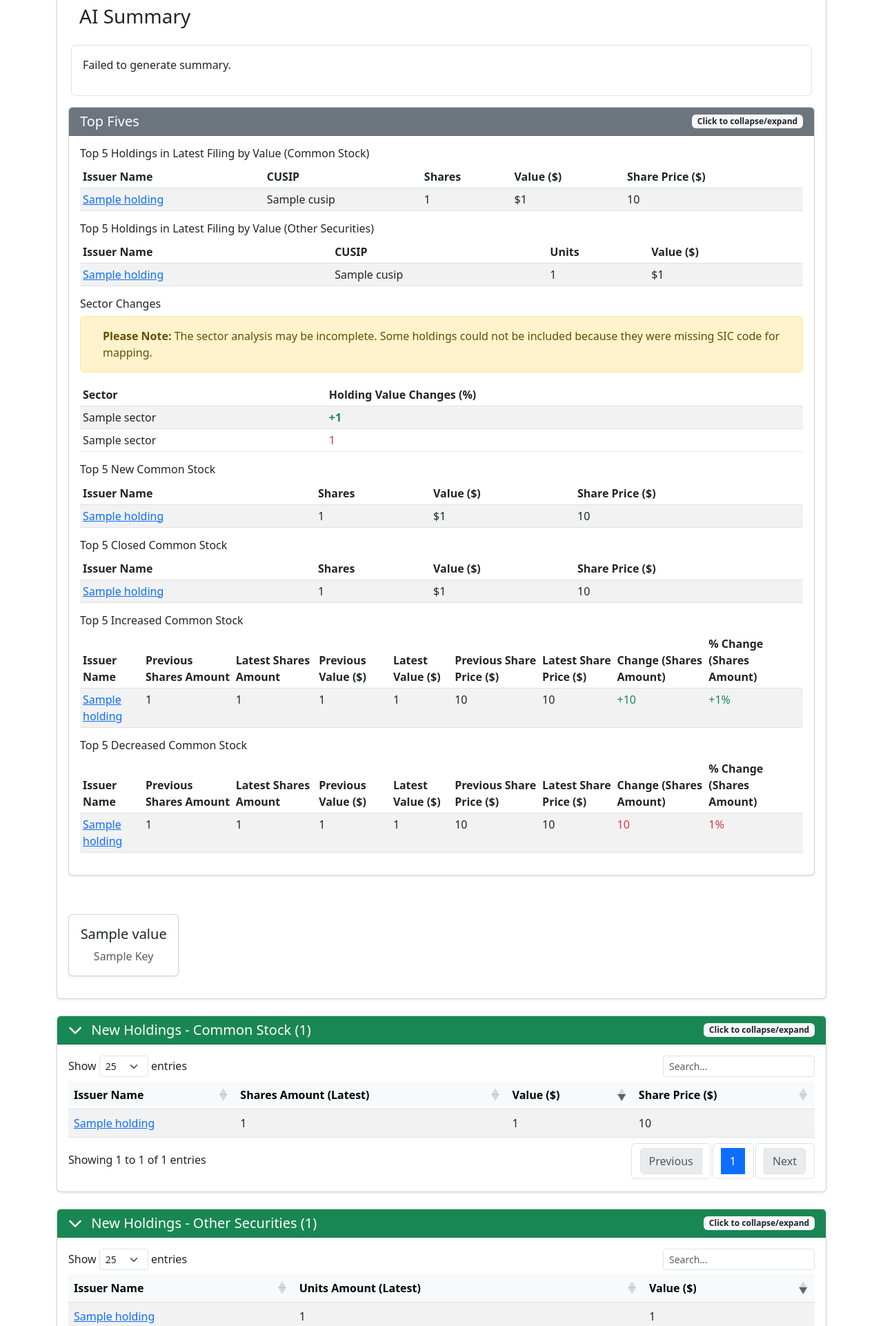
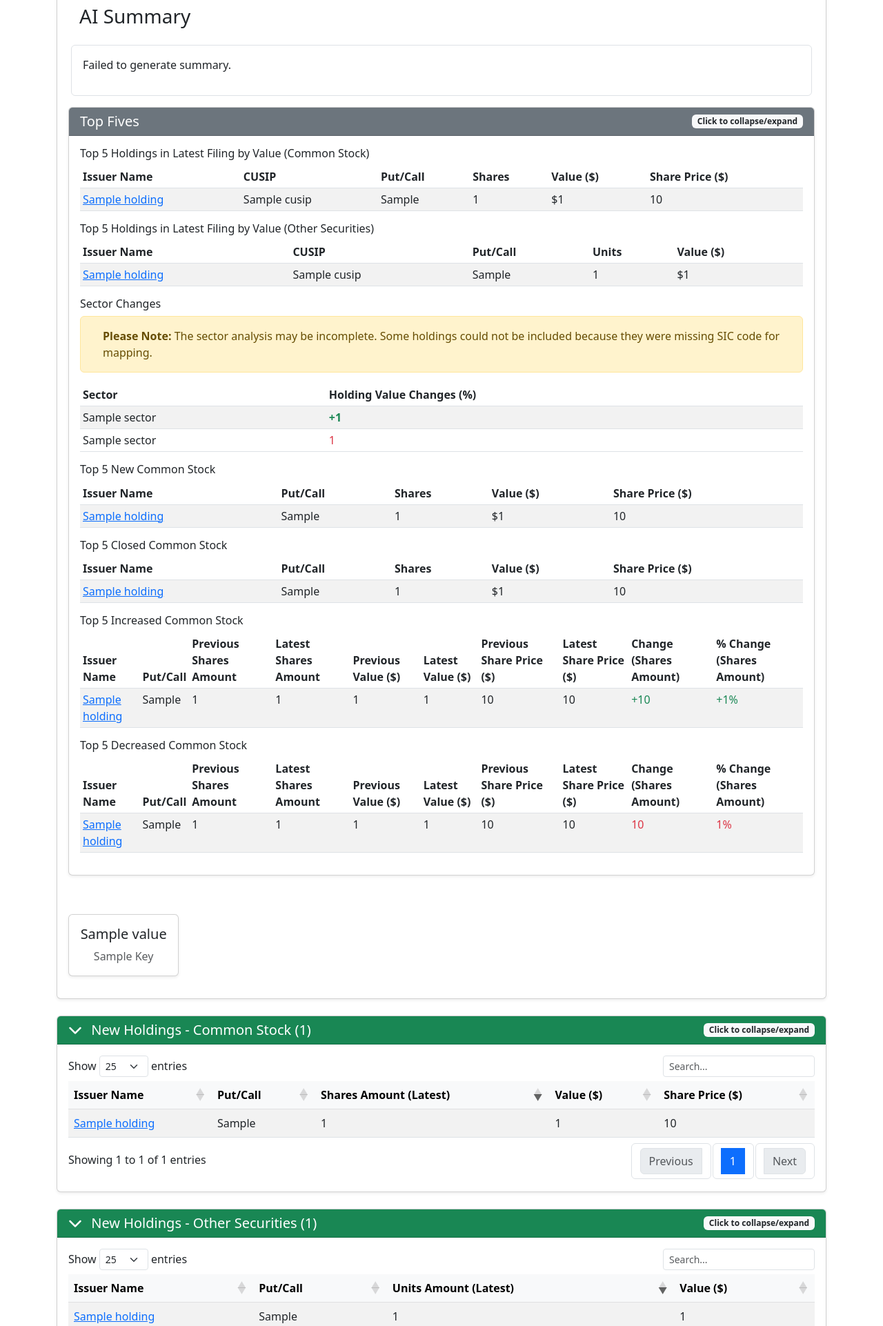
Before and after one commit to JasonLing95/secweb, a Flask app: page /company/latest/1 in a window 1280 px wide. Shown: the part 538-2460 px from the top of the page at 69% size. Run offline with Flask 3, Linux system fonts and the light colour scheme; a database or web service that is not in the repository returns one stand-in record (values such as "Sample title"); data that the repository does not hold is empty; some libraries are stand-ins or nearby versions.

Commit message:
put/call and company search

```diff
--- a/app.py
+++ b/app.py
@@ -52,7 +52,7 @@ def human_readable_date(timestamp_string):
         # datetime.fromisoformat() is used to parse the timestamp
         dt_object = datetime.fromisoformat(timestamp_string)
         # strftime() is used to format the datetime object into a new string
-        return dt_object.strftime("%B %d, %Y at %I:%M %p")
+        return dt_object.strftime("%B %d, %Y at %H:%M")
     except ValueError:
         return "Invalid Date"
 
@@ -128,6 +128,7 @@ def index():
         per_page=per_page,
         current_sort_by=sorting.get("current_sort_by"),
         current_sort_order=sorting.get("current_sort_order"),
+        api_url=API_BASE_URL_CLIENT,
     )
 
 
--- a/templates/compare.html
+++ b/templates/compare.html
@@ -95,6 +95,7 @@ comparison.metadata.previous_filing.multiplication_applied %}
                                 <tr>
                                     <th>Issuer Name</th>
                                     <th>CUSIP</th>
+                                    <th>Put/Call</th>
                                     <th>Shares</th>
                                     <th>Value ($)</th>
                                     <th data-type="numeric">Share Price ($)</th>
@@ -108,6 +109,7 @@ comparison.metadata.previous_filing.multiplication_applied %}
                                         target="_blank">{{ holding.issuer_name_clean }}</a>
                                     </td>
                                     <td>{{ holding.cusip }}</td>
+                                    <td>{{ holding.put_or_call or 'N/A' }}</td>
                                     <td>{{ holding.total_shares_latest | format_number }}</td>
                                     <td>${{ holding.total_value_latest | format_number }}</td>
                                     <td>{{ holding.per_share_price_latest }}</td>
@@ -131,6 +133,7 @@ comparison.metadata.previous_filing.multiplication_applied %}
                                 <tr>
                                     <th>Issuer Name</th>
                                     <th>CUSIP</th>
+                                    <th>Put/Call</th>
                                     <th>Units</th>
                                     <th>Value ($)</th>
                                 </tr>
@@ -143,6 +146,7 @@ comparison.metadata.previous_filing.multiplication_applied %}
                                         target="_blank">{{ holding.issuer_name_clean }}</a>
                                     </td>
                                     <td>{{ holding.cusip }}</td>
+                                    <td>{{ holding.put_or_call or 'N/A' }}</td>
                                     <td>{{ holding.total_units_latest | format_number }}</td>
                                     <td>${{ holding.total_value_latest | format_number }}</td>
                                 </tr>
@@ -204,6 +208,7 @@ comparison.metadata.previous_filing.multiplication_applied %}
                             <thead>
                                 <tr>
                                     <th>Issuer Name</th>
+                                    <th>Put/Call</th>
                                     <th>Shares</th>
                                     <th>Value ($)</th>
                                     <th data-type="numeric">Share Price ($)</th>
@@ -214,6 +219,7 @@ comparison.metadata.previous_filing.multiplication_applied %}
                                 <tr>
                                     <td><a href="https://www.google.com/search?q={{ holding.issuer_name_clean }} stock price"
                                             target="_blank">{{holding.issuer_name_clean}}</a></td>
+                                    <td>{{ holding.put_or_call or 'N/A' }}</td>
                                     <td>{{ holding.total_shares_latest | format_number }}</td>
                                     <td>${{ holding.total_value_latest | format_number }}</td>
                                     <td>{{ holding.per_share_price_latest }}</td>
@@ -236,6 +242,7 @@ comparison.metadata.previous_filing.multiplication_applied %}
                             <thead>
                                 <tr>
                                     <th>Issuer Name</th>
+                                    <th>Put/Call</th>
                                     <th>Shares</th>
                                     <th>Value ($)</th>
                                     <th data-type="numeric">Share Price ($)</th>
@@ -246,6 +253,7 @@ comparison.metadata.previous_filing.multiplication_applied %}
                                 <tr>
                                     <td><a href="https://www.google.com/search?q={{ holding.issuer_name_clean_prev }} stock price"
                                             target="_blank">{{holding.issuer_name_clean_prev}}</a></td>
+                                    <td>{{ holding.put_or_call or 'N/A' }}</td>
                                     <td>{{ holding.total_shares_prev | format_number }}</td>
                                     <td>${{ holding.total_value_prev | format_number }}</td>
                                     <td>{{ holding.per_share_price_prev }}</td>
@@ -268,6 +276,7 @@ comparison.metadata.previous_filing.multiplication_applied %}
                             <thead>
                                 <tr>
                                     <th>Issuer Name</th>
+                                    <th>Put/Call</th>
                                     <th data-type="numeric">Previous Shares Amount</th>
                                     <th data-type="numeric">Latest Shares Amount</th>
                                     <th data-type="numeric">Previous Value ($)</th>
@@ -283,6 +292,7 @@ comparison.metadata.previous_filing.multiplication_applied %}
                                 <tr>
                                     <td><a href="https://www.google.com/search?q={{ holding.issuer_name_clean }} stock price"
                                             target="_blank">{{holding.issuer_name_clean}}</a></td>
+                                    <td>{{ holding.put_or_call or 'N/A' }}</td>
                                     <td>{{ holding.total_shares_prev | default(0) | format_number }}</td>
                                     <td>{{ holding.total_shares_latest | default(0) | format_number }}</td>
                                     <td>{{ (holding.total_value_prev | default(0)) | format_number }}</td>
@@ -313,6 +323,7 @@ comparison.metadata.previous_filing.multiplication_applied %}
                             <thead>
                                 <tr>
                                     <th>Issuer Name</th>
+                                    <th>Put/Call</th>
                                     <th data-type="numeric">Previous Shares Amount</th>
                                     <th data-type="numeric">Latest Shares Amount</th>
                                     <th data-type="numeric">Previous Value ($)</th>
@@ -328,6 +339,7 @@ comparison.metadata.previous_filing.multiplication_applied %}
                                 <tr>
                                     <td><a href="https://www.google.com/search?q={{ holding.issuer_name_clean }} stock price"
                                             target="_blank">{{holding.issuer_name_clean}}</a></td>
+                                    <td>{{ holding.put_or_call or 'N/A' }}</td>
                                     <td>{{ holding.total_shares_prev | default(0) | format_number }}</td>
                                     <td>{{ holding.total_shares_latest | default(0) | format_number }}</td>
                                     <td>{{ (holding.total_value_prev | default(0)) | format_number }}</td>
@@ -391,6 +403,7 @@ comparison.metadata.previous_filing.multiplication_applied %}
                     <thead class="table-light">
                         <tr>
                             <th data-type="string">Issuer Name</th>
+                            <th>Put/Call</th>
                             <th data-type="numeric">Shares Amount (Latest)</th>
                             <th data-type="numeric">Value ($)</th>
                             <th data-type="numeric">Share Price ($)</th>
@@ -401,6 +414,7 @@ comparison.metadata.previous_filing.multiplication_applied %}
                         <tr>
                             <td><a href="https://www.google.com/search?q={{ holding.issuer_name_clean }} stock price"
                                     target="_blank">{{holding.issuer_name_clean}}</a></td>
+                            <td>{{ holding.put_or_call or 'N/A' }}</td>
                             <td>{{ holding.total_shares_latest | default(0) | format_number }}</td>
                             <td>{{ (holding.total_value_latest) | format_number }}</td>
                             <td>{{ holding.per_share_price_latest }}</td>
@@ -434,6 +448,7 @@ comparison.metadata.previous_filing.multiplication_applied %}
                     <thead class="table-light">
                         <tr>
                             <th data-type="string">Issuer Name</th>
+                            <th>Put/Call</th>
                             <th data-type="numeric">Units Amount (Latest)</th>
                             <th data-type="numeric">Value ($)</th>
                             <!-- <th data-type="numeric">Share Price ($)</th> -->
@@ -444,6 +459,7 @@ comparison.metadata.previous_filing.multiplication_applied %}
                         <tr>
                             <td><a href="https://www.google.com/search?q={{ holding.issuer_name_clean }} stock price"
                                     target="_blank">{{holding.issuer_name_clean}}</a></td>
+                            <td>{{ holding.put_or_call or 'N/A' }}</td>
                             <td>{{ holding.total_units_latest | default(0) | format_number }}</td>
                             <td>{{ (holding.total_value_latest) | format_number }}</td>
                             <!-- <td>{{ holding.per_share_price_latest }}</td> -->
@@ -478,6 +494,7 @@ comparison.metadata.previous_filing.multiplication_applied %}
                     <thead class="table-light">
                         <tr>
                             <th data-type="string">Issuer Name</th>
+                            <th data-type="numeric">Put/Call</th>
                             <th data-type="numeric">Shares Amount (Previous)</th>
                             <th data-type="numeric">Value ($)</th>
                             <th data-type="numeric">Share Price ($)</th>
@@ -489,6 +506,7 @@ comparison.metadata.previous_filing.multiplication_applied %}
                             <td><a href="https://www.google.com/search?q={{ holding.issuer_name_clean_prev }} stock price"
                                     target="_blank">{{
                                     holding.issuer_name_clean_prev }}</a></td>
+                            <td>{{ holding.put_or_call or 'N/A' }}</td>
                             <td>{{ holding.total_shares_prev | default(0) | format_number }}</td>
                             <td>{{ (holding.total_value_prev) | format_number }}</td>
                             <td>{{ holding.per_share_price_prev }}</td>
@@ -522,6 +540,7 @@ comparison.metadata.previous_filing.multiplication_applied %}
                     <thead class="table-light">
                         <tr>
                             <th data-type="string">Issuer Name</th>
+                            <th data-type="numeric">Put/Call</th>
                             <th data-type="numeric">Units Amount (Previous)</th>
                             <th data-type="numeric">Value ($)</th>
                             <!-- <th data-type="numeric">Share Price ($)</th> -->
@@ -533,6 +552,7 @@ comparison.metadata.previous_filing.multiplication_applied %}
                             <td><a href="https://www.google.com/search?q={{ holding.issuer_name_clean_prev }} stock price"
                                     target="_blank">{{
                                     holding.issuer_name_clean_prev }}</a></td>
+                            <td>{{ holding.put_or_call or 'N/A' }}</td>
                             <td>{{ holding.total_units_prev | default(0) | format_number }}</td>
                             <td>{{ (holding.total_value_prev) | format_number }}</td>
                             <!-- <td>{{ holding.per_share_price_prev }}</td> -->
@@ -567,6 +587,7 @@ comparison.metadata.previous_filing.multiplication_applied %}
                     <thead class="table-light">
                         <tr>
                             <th data-type="string">Issuer Name</th>
+                            <th>Put/Call</th>
                             <th data-type="numeric">Previous Shares Amount</th>
                             <th data-type="numeric">Latest Shares Amount</th>
                             <th data-type="numeric">Previous Value ($)</th>
@@ -583,6 +604,7 @@ comparison.metadata.previous_filing.multiplication_applied %}
                             <td><a href="https://www.google.com/search?q={{ holding.issuer_name_clean }} stock price"
                                     target="_blank">{{
                                     holding.issuer_name_clean }}</a></td>
+                            <td>{{ holding.put_or_call or 'N/A' }}</td>
                             <td>{{ holding.total_shares_prev | default(0) | format_number }}</td>
                             <td>{{ holding.total_shares_latest | default(0) | format_number }}</td>
                             <td>{{ (holding.total_value_prev | default(0)) | format_number }}</td>
@@ -621,6 +643,7 @@ comparison.metadata.previous_filing.multiplication_applied %}
                     <thead class="table-light">
                         <tr>
                             <th data-type="string">Issuer Name</th>
+                            <th data-type="string">Put/Call</th>
                             <th data-type="numeric">Previous Units Amount</th>
                             <th data-type="numeric">Latest Units Amount</th>
                             <th data-type="numeric">Previous Value ($)</th>
@@ -637,6 +660,7 @@ comparison.metadata.previous_filing.multiplication_applied %}
                             <td><a href="https://www.google.com/search?q={{ holding.issuer_name_clean }} stock price"
                                     target="_blank">{{
                                     holding.issuer_name_clean }}</a></td>
+                            <td>{{ holding.put_or_call or 'N/A' }}</td>
                             <td>{{ holding.total_units_prev | default(0) | format_number }}</td>
                             <td>{{ holding.total_units_latest | default(0) | format_number }}</td>
                             <td>{{ (holding.total_value_prev | default(0)) | format_number }}</td>
@@ -676,6 +700,7 @@ comparison.metadata.previous_filing.multiplication_applied %}
                     <thead class="table-light">
                         <tr>
                             <th data-type="string">Issuer Name</th>
+                            <th data-type="string">Put/Call</th>
                             <th data-type="numeric">Previous Shares Amount</th>
                             <th data-type="numeric">Latest Shares Amount</th>
                             <th data-type="numeric">Previous Value ($)</th>
@@ -692,6 +717,7 @@ comparison.metadata.previous_filing.multiplication_applied %}
                             <td><a href="https://www.google.com/search?q={{ holding.issuer_name_clean }} stock price"
                                     target="_blank">{{
                                     holding.issuer_name_clean }}</a></td>
+                            <td>{{ holding.put_or_call or 'N/A' }}</td>
                             <td>{{ holding.total_shares_prev | default(0) | format_number }}</td>
                             <td>{{ holding.total_shares_latest | default(0) | format_number }}</td>
                             <td>{{ (holding.total_value_prev | default(0)) | format_number }}</td>
@@ -730,6 +756,7 @@ comparison.metadata.previous_filing.multiplication_applied %}
                     <thead class="table-light">
                         <tr>
                             <th data-type="string">Issuer Name</th>
+                            <th data-type="string">Put/Call</th>
                             <th data-type="numeric">Previous Units Amount</th>
                             <th data-type="numeric">Latest Units Amount</th>
                             <th data-type="numeric">Previous Value ($)</th>
@@ -746,6 +773,7 @@ comparison.metadata.previous_filing.multiplication_applied %}
                             <td><a href="https://www.google.com/search?q={{ holding.issuer_name_clean }} stock price"
                                     target="_blank">{{
                                     holding.issuer_name_clean }}</a></td>
+                            <td>{{ holding.put_or_call or 'N/A' }}</td>
                             <td>{{ holding.total_units_prev | default(0) | format_number }}</td>
                             <td>{{ holding.total_units_latest | default(0) | format_number }}</td>
                             <td>{{ (holding.total_value_prev | default(0)) | format_number }}</td>
@@ -785,6 +813,7 @@ comparison.metadata.previous_filing.multiplication_applied %}
                     <thead class="table-light">
                         <tr>
                             <th data-type="string">Issuer Name</th>
+                            <th data-type="string">Put/Call</th>
                             <th data-type="numeric">Shares</th>
                             <th data-type="numeric">Value (Previous)</th>
                             <th data-type="numeric">Value (Latest)</th>
@@ -798,6 +827,7 @@ comparison.metadata.previous_filing.multiplication_applied %}
                             <td><a href="https://www.google.com/search?q={{ holding.issuer_name_clean }} stock price"
                                     target="_blank">{{
                                     holding.issuer_name_clean }}</a></td>
+                            <td>{{ holding.put_or_call or 'N/A' }}</td>
                             <td>{{ holding.total_shares_prev | default(0) | format_number }}</td>
                             <td>${{ (holding.total_value_prev | default(0)) | format_number }}</td>
                             <td {% if holding.total_value_latest> holding.total_value_prev %} class="text-success" {%
@@ -839,6 +869,7 @@ comparison.metadata.previous_filing.multiplication_applied %}
                     <thead class="table-light">
                         <tr>
                             <th data-type="string">Issuer Name</th>
+                            <th data-type="string">Put/Call</th>
                             <th data-type="numeric">Units</th>
                             <th data-type="numeric">Value (Previous)</th>
                             <th data-type="numeric">Value (Latest)</th>
@@ -852,6 +883,7 @@ comparison.metadata.previous_filing.multiplication_applied %}
                             <td><a href="https://www.google.com/search?q={{ holding.issuer_name_clean }} stock price"
                                     target="_blank">{{
                                     holding.issuer_name_clean }}</a></td>
+                            <td>{{ holding.put_or_call or 'N/A' }}</td>
                             <td>{{ holding.total_units_prev | default(0) | format_number }}</td>
                             <td>${{ (holding.total_value_prev | default(0)) | format_number }}</td>
                             <td {% if holding.total_value_latest> holding.total_value_prev %} class="text-success" {%
```
Also changed, not shown: templates/recent_filings.html (+100 -59 lines), 1 other file.
